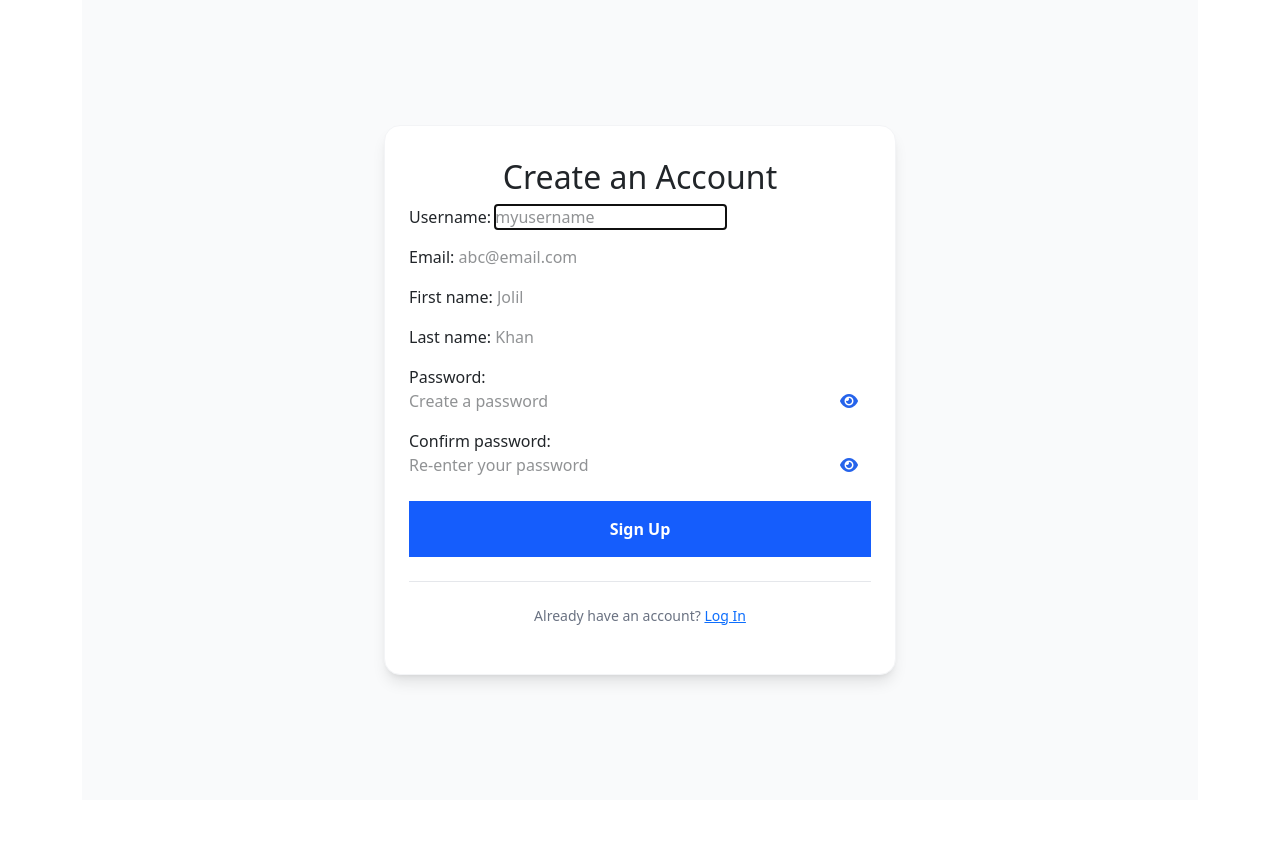
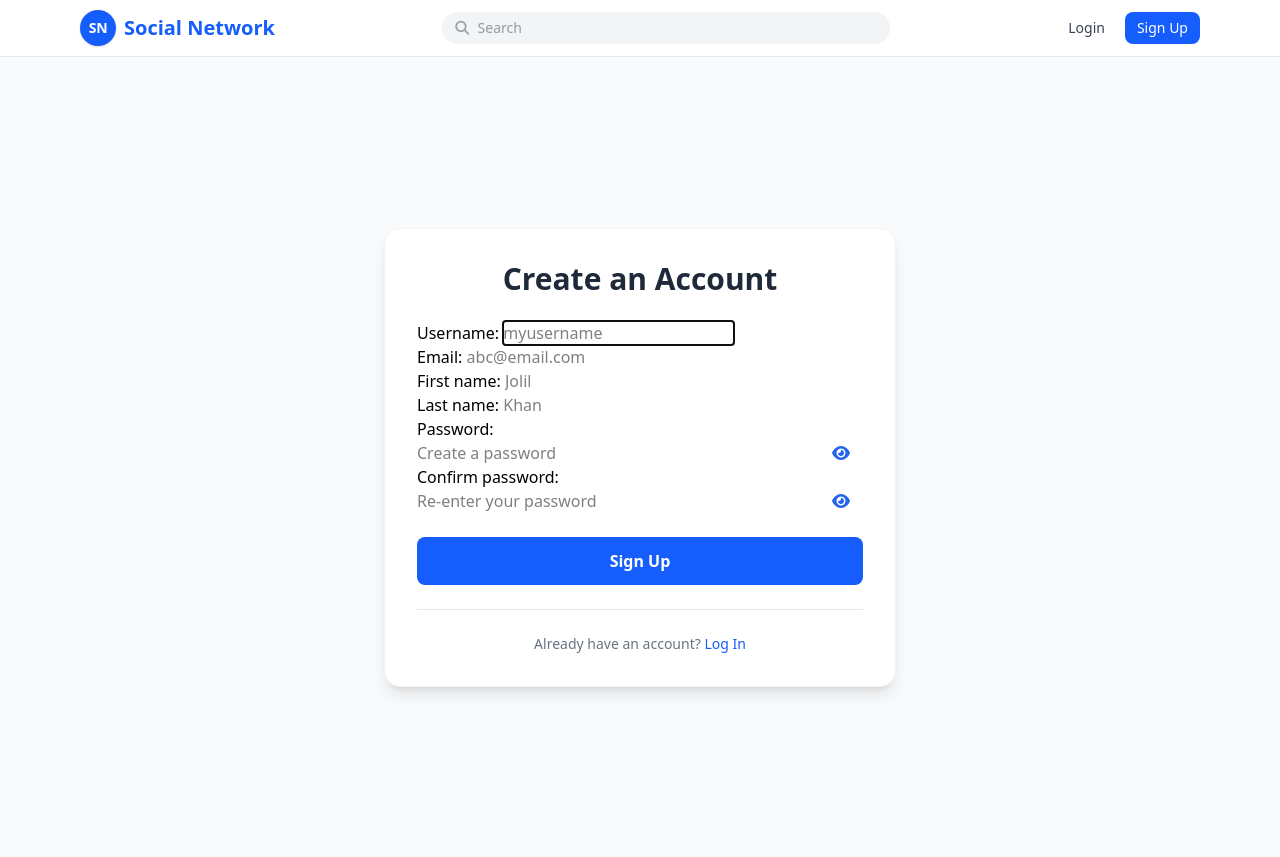
Before and after one commit to rezasdsju/social-media-django, a Django app: page /accounts/signup/ in a window 1280 px wide. Before the commit the page ends 687 px from the top, so only its background shows below. Run offline with Django 5.2, Linux system fonts and the light colour scheme; some libraries are stand-ins or nearby versions.

Commit message:
feat(nav): add nav brand, search and auth buttons

```diff
--- a/templates/navbar.html
+++ b/templates/navbar.html
@@ -10,19 +10,58 @@
     </title>
     <script src="https://cdn.jsdelivr.net/npm/@tailwindcss/browser@4"></script>
     <link rel="stylesheet" href="https://cdnjs.cloudflare.com/ajax/libs/font-awesome/7.3.1/css/all.css" integrity="sha512-x9WwyMYBnlXMNQ6kQ/Lyzu1NqIhLQKL5Oq6xByfXuRj7s9CskyCbLv/1IjqzJmXwFXWr0ov6jBV7Qbc0hh9nHg==" crossorigin="anonymous" referrerpolicy="no-referrer" />
-    <link href="https://cdn.jsdelivr.net/npm/bootstrap@5.3.8/dist/css/bootstrap.min.css" rel="stylesheet" />
+
+    <style>
+      .navbar-collapse.collapse:not(.show) {
+        visibility: visible;
+      }
+      @media (max-width: 991.98px) {
+        .navbar-collapse.collapse:not(.show) {
+          display: none;
+        }
+      }
+    </style>
     {% block extra_css %}
+
     {% endblock %}
   </head>
   <body>
+    <nav class="bg-white border-b border-gray-200 sticky top-0 z-50">
+      <div class="max-w-6xl mx-auto px-4 h-14 flex items-center justify-between gap-4">
+        <!-- Logo -->
+        <a href="#" class="flex items-center gap-2">
+          <div class="w-9 h-9 flex items-center justify-center rounded-full bg-blue-600 text-white text-sm font-bold tracking-tight shadow-sm">
+            <span>S</span><span>N</span>
+          </div>
+          <span class="hidden sm:block text-xl font-bold text-blue-600 whitespace-nowrap">Social Network</span>
+        </a>
+
+        <!-- Search -->
+        <form action="" method="get" class="flex-1 max-w-md">
+          <div class="relative">
+            <i class="fa-solid fa-magnifying-glass absolute left-3 top-1/2 -translate-y-1/2 text-gray-400 text-sm"></i>
+            <input type="search" name="q" placeholder="Search" class="w-full pl-9 pr-3 py-1.5 rounded-full bg-gray-100 text-sm text-gray-700 focus:outline-none focus:ring-2 focus:ring-blue-500 focus:bg-white" />
+          </div>
+        </form>
+
+        <!-- Auth buttons -->
+        <div class="hidden sm:flex items-center gap-2 text-sm whitespace-nowrap">
+          <a href="{% url 'App_Login:login' %}" class="px-3 py-1.5 rounded-lg text-gray-700 hover:bg-gray-100 font-medium">Login</a>
+          <a href="{% url 'App_Login:sign_up' %}" class="px-3 py-1.5 rounded-lg bg-blue-600 hover:bg-blue-700 text-white font-medium">Sign Up</a>
+        </div>
+        <div class="flex sm:hidden">
+          <span><i class="fa-solid fa-bars"></i></span>
+        </div>
+      </div>
+    </nav>
     <div class="container">
       {% block content %}
 
       {% endblock %}
     </div>
 
-    <script src="https://cdn.jsdelivr.net/npm/bootstrap@5.3.8/dist/js/bootstrap.bundle.min.js"></script>
     {% block extra_js %}
+
     {% endblock %}
   </body>
 </html>
```
